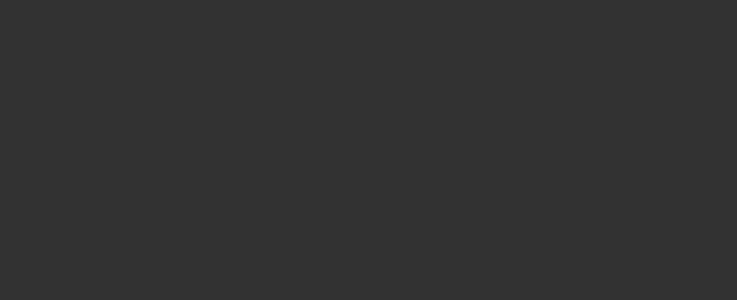
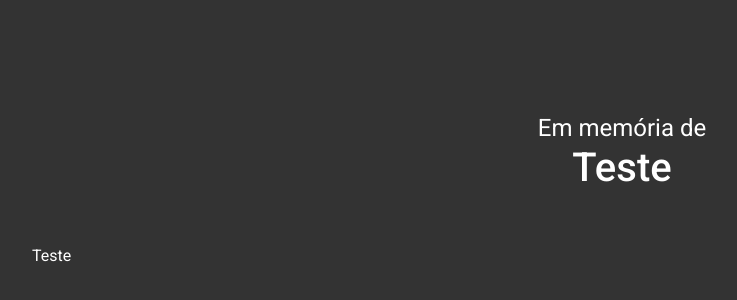
Before and after one commit to condini-mastheus/vitimas-da-covid, a Nuxt app: page / in a window 1280 px wide. Shown: the part 252-552 px from the top of the page, without its empty margins (18-755 px from the left). Built offline with nearby package versions, Linux system fonts and the light colour scheme.

Commit message:
adding people interface and hero layout

```diff
--- /dev/null
+++ b/components/atoms/main-person/main-person.vue
@@ -0,0 +1,35 @@
+<template>
+  <h1 class="main-person">
+    Em memória de <strong class="main-person__name">{{ person.name }}</strong>
+  </h1>
+</template>
+
+<script lang="ts">
+import Vue, { PropOptions } from 'vue'
+import { PersonInterface } from '@/types/people'
+
+export default Vue.extend({
+  name: 'MainPerson',
+  props: {
+    person: {
+      type: Object,
+      required: true,
+    } as PropOptions<PersonInterface>,
+  },
+})
+</script>
+
+<style lang="scss" scoped>
+.main-person {
+  text-align: center;
+  color: #fff;
+  font-size: 1.5rem;
+  line-height: 2.5rem;
+
+  &__name {
+    display: block;
+    font-size: 2.5rem;
+    font-weight: 500;
+  }
+}
+</style>
--- /dev/null
+++ b/components/atoms/person/person.vue
@@ -0,0 +1,25 @@
+<template>
+  <p class="person-name">{{ person.name }}</p>
+</template>
+
+<script lang="ts">
+import Vue, { PropOptions } from 'vue'
+import { PersonInterface } from '@/types/people'
+
+export default Vue.extend({
+  name: 'Person',
+  props: {
+    person: {
+      type: Object,
+      required: true,
+    } as PropOptions<PersonInterface>,
+  },
+})
+</script>
+
+<style lang="scss" scoped>
+.person-name {
+  color: #fff;
+  font-size: 1rem;
+}
+</style>
--- /dev/null
+++ b/components/organanism/home/hero.vue
@@ -0,0 +1,60 @@
+<template>
+  <section class="hero">
+    <MainPerson :person="{ name: 'Teste' }" />
+    <ul class="hero__people">
+      <li class="hero__person">
+        <Person :person="{ name: 'Teste', position: [30, 40] }" />
+      </li>
+    </ul>
+  </section>
+</template>
+
+<script lang="ts">
+import Vue, { PropOptions } from 'vue'
+import { PeopleInterface } from '@/types/people'
+
+import Person from '@/components/atoms/person/person.vue'
+import MainPerson from '@/components/atoms/main-person/main-person.vue'
+
+export default Vue.extend({
+  name: 'Hero',
+  components: {
+    Person,
+    MainPerson,
+  },
+
+  props: {
+    people: {
+      type: Array,
+      required: true,
+    } as unknown as PropOptions<PeopleInterface>,
+  },
+})
+</script>
+
+<style lang="scss" scoped>
+.hero {
+  position: relative;
+  height: 100vh;
+  display: flex;
+  justify-content: center;
+  align-items: center;
+  z-index: 2;
+
+  &__people {
+    position: absolute;
+    top: 0;
+    left: 0;
+    right: 0;
+    bottom: 0;
+    z-index: 1;
+  }
+
+  &__person {
+    position: absolute;
+    left: 50px;
+    top: 500px;
+    display: inline-block;
+  }
+}
+</style>
--- a/package.json
+++ b/package.json
@@ -36,7 +36,7 @@
     "json-server": "^0.16.3",
     "prettier": "^2.2.1",
     "sass": "^1.32.12",
-    "sass-loader": "11",
+    "sass-loader": "^10.1.1",
     "ts-jest": "^26.5.4",
     "vue-jest": "^3.0.4"
   }
--- a/pages/index.vue
+++ b/pages/index.vue
@@ -1,11 +1,42 @@
 <template>
-  <div class="container"></div>
+  <div class="container">
+    <Hero :people="people" />
+  </div>
 </template>
 
 <script lang="ts">
+import Hero from '@/components/organanism/home/hero.vue'
+
 import Vue from 'vue'
 
-export default Vue.extend({})
+export default Vue.extend({
+  components: {
+    Hero,
+  },
+
+  data() {
+    return {
+      people: [
+        {
+          id: 1,
+          name: 'João Alves da Rocha',
+        },
+        {
+          id: 1,
+          name: 'João Alves da Rocha',
+        },
+        {
+          id: 1,
+          name: 'João Alves da Rocha',
+        },
+        {
+          id: 1,
+          name: 'João Alves da Rocha',
+        },
+      ],
+    }
+  },
+})
 </script>
 
 <style></style>
--- /dev/null
+++ b/types/people/index.ts
@@ -0,0 +1,9 @@
+export interface PersonInterface {
+  id: number
+  name: string
+  position?: [number, number]
+}
+
+export interface PeopleInterface {
+  people: Array<PersonInterface>
+}
```
Also changed, not shown: 1 other file (tests, documents, lock files or other folders).
